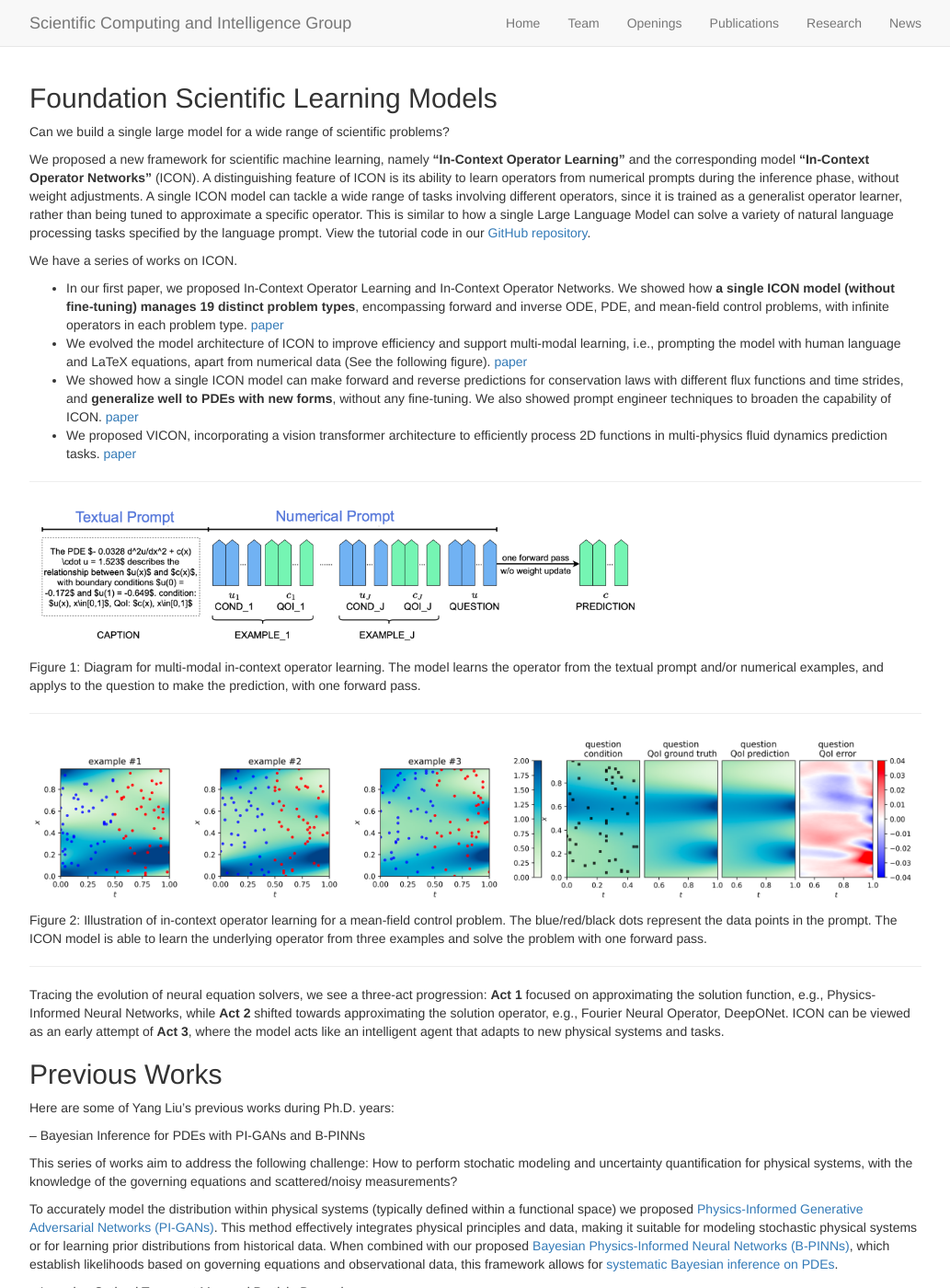
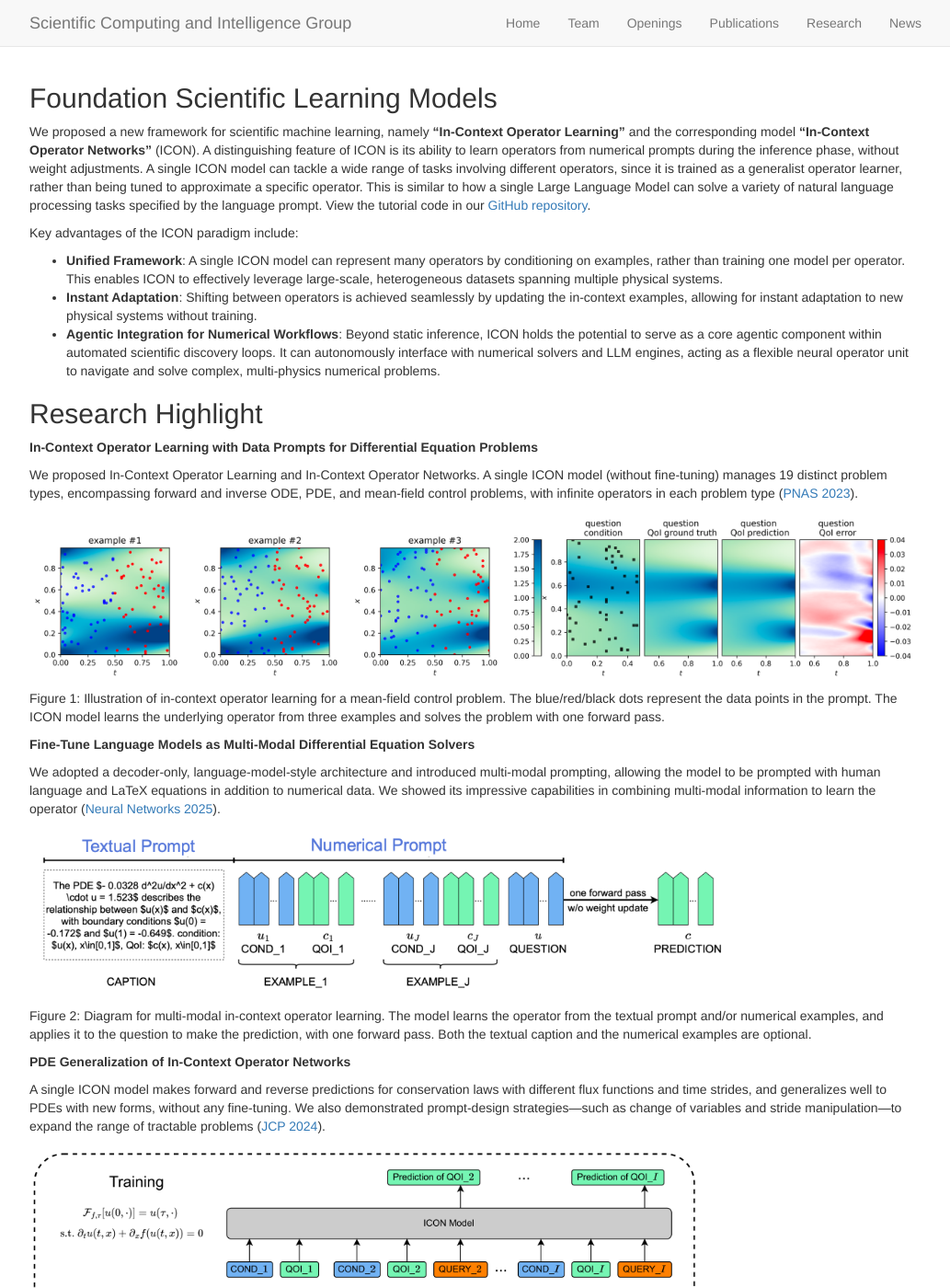
Before and after one commit to scaling-group/scaling-group.github.io, a Jekyll site: the page built from _pages/research.md, in a window 1280 px wide and 1400 px high. Shown: the whole window at 92% size, without its empty margins (123-1156 px from the left). Built offline with Jekyll 4.4.1, drawn with Linux system fonts in a browser that asks for light colours; some of the changed text lies outside the part shown.

Commit message:
Update research page

```diff
--- a/_pages/research.md
+++ b/_pages/research.md
@@ -10,63 +10,73 @@ permalink: /research/
 
 ## Foundation Scientific Learning Models
 
-Can we build a single large model for a wide range of scientific problems?
+We proposed a new framework for scientific machine learning, namely **“In-Context Operator Learning”** and the corresponding model **“In-Context Operator Networks”** (ICON). A distinguishing feature of ICON is its ability to learn operators from numerical prompts during the inference phase, without weight adjustments. A single ICON model can tackle a wide range of tasks involving different operators, since it is trained as a generalist operator learner, rather than being tuned to approximate a specific operator. This is similar to how a single Large Language Model can solve a variety of natural language processing tasks specified by the language prompt. View the tutorial code in our [GitHub repository](https://github.com/scaling-group/icon-tutorial).
 
-We proposed a new framework for scientific machine learning, namely **“In-Context Operator Learning”** and the corresponding model
-**“In-Context Operator Networks”** (ICON). A distinguishing feature of ICON is its ability to learn operators from numerical prompts during the inference phase, without weight adjustments. A single ICON model can tackle a wide range of tasks involving different operators, since it is trained as a generalist operator learner, rather than being tuned to approximate a specific operator. This is similar to how a single Large Language Model can solve a variety of natural language processing tasks specified by the language prompt. View the tutorial code in our [GitHub repository](https://github.com/scaling-group/icon-tutorial).
+Key advantages of the ICON paradigm include:
+- **Unified Framework**: A single ICON model can represent many operators by conditioning on examples, rather than training one model per operator. This enables ICON to effectively leverage large-scale, heterogeneous datasets spanning multiple physical systems.
+- **Instant Adaptation**: Shifting between operators is achieved seamlessly by updating the in-context examples, allowing for instant adaptation to new physical systems without training.
+- **Agentic Integration for Numerical Workflows**: Beyond static inference, ICON holds the potential to serve as a core agentic component within automated scientific discovery loops. It can autonomously interface with numerical solvers and LLM engines, acting as a flexible neural operator unit to navigate and solve complex, multi-physics numerical problems.
 
-We have a series of works on ICON.
-- In our first paper, we proposed In-Context Operator Learning and In-Context Operator Networks. We showed how **a single ICON model (without fine-tuning) manages 19 distinct problem types**, encompassing forward and inverse ODE, PDE, and mean-field control problems, with infinite operators in each problem type. [paper](https://www.pnas.org/doi/10.1073/pnas.2310142120)
-- We evolved the model architecture of ICON to improve efficiency and support multi-modal learning, i.e., prompting the model with human language and LaTeX equations, apart from numerical data (See the following figure). [paper](https://www.sciencedirect.com/science/article/abs/pii/S089360802500334X)
-- We showed how a single ICON model can make forward and reverse predictions for conservation laws with different flux functions and time strides, and **generalize well to PDEs with new forms**, without any fine-tuning. We also showed prompt engineer techniques to broaden the capability of ICON. [paper](https://www.sciencedirect.com/science/article/pii/S0021999124006272)
-- We proposed VICON, incorporating a vision transformer architecture to efficiently process 2D functions in multi-physics fluid dynamics prediction tasks. [paper](https://arxiv.org/pdf/2411.16063)
-
----
-![]({{ site.url }}{{ site.baseurl }}/images/papers/icon-multi-modal_numerical.png){: style="width: 70%; float: center; margin: 0px"}
-
-Figure 1: Diagram for multi-modal in-context operator learning. The model learns the operator from the textual prompt and/or numerical examples, and applys to the question to make the prediction, with one forward pass.
-
----
-![]({{ site.url }}{{ site.baseurl }}/images/papers/icon-mfg.png){: style="width: 100%; float: center; margin: 0px"}
-
-Figure 2: Illustration of in-context operator learning for a mean-field control problem. The blue/red/black dots represent the data points in the prompt. The ICON model is able to learn the underlying operator from three examples and solve the problem with one forward pass.
-
----
-
-Tracing the evolution of neural equation solvers, we see a three-act progression: **Act 1** focused on approximating the solution function, e.g., Physics-Informed Neural Networks, while **Act 2** shifted towards approximating the solution operator, e.g., Fourier Neural Operator, DeepONet. ICON can be viewed as an early attempt of **Act 3**, where the model acts like an intelligent agent that adapts to new physical systems and tasks.
 
 <!-- **Uncertainty Quantification**
 
 Coming soon... -->
 
+## Research Highlight
 
-## Previous Works
+**In-Context Operator Learning with Data Prompts for Differential Equation Problems**
 
-Here are some of Yang Liu's previous works during Ph.D. years:
+We proposed In-Context Operator Learning and In-Context Operator Networks. A single ICON model (without fine-tuning) manages 19 distinct problem types, encompassing forward and inverse ODE, PDE, and mean-field control problems, with infinite operators in each problem type ([PNAS 2023](https://www.pnas.org/doi/10.1073/pnas.2310142120)).
 
+![]({{ site.url }}{{ site.baseurl }}/images/papers/icon-mfg.png){: style="width: 100%; float: center; margin: 0px"}
 
--- Bayesian Inference for PDEs with PI-GANs and B-PINNs
+Figure 1: Illustration of in-context operator learning for a mean-field control problem. The blue/red/black dots represent the data points in the prompt. The ICON model learns the underlying operator from three examples and solves the problem with one forward pass.
+
+**Fine-Tune Language Models as Multi-Modal Differential Equation Solvers**
+
+We adopted a decoder-only, language-model-style architecture and introduced multi-modal prompting, allowing the model to be prompted with human language and LaTeX equations in addition to numerical data. We showed its impressive capabilities in combining multi-modal information to learn the operator ([Neural Networks 2025](https://www.sciencedirect.com/science/article/abs/pii/S089360802500334X)).
+
+![]({{ site.url }}{{ site.baseurl }}/images/papers/icon-multi-modal_numerical.png){: style="width: 80%; float: center; margin: 0px"}
+
+Figure 2: Diagram for multi-modal in-context operator learning. The model learns the operator from the textual prompt and/or numerical examples, and applies it to the question to make the prediction, with one forward pass. Both the textual caption and the numerical examples are optional.
+
+**PDE Generalization of In-Context Operator Networks**
+
+A single ICON model makes forward and reverse predictions for conservation laws with different flux functions and time strides, and generalizes well to PDEs with new forms, without any fine-tuning. We also demonstrated prompt-design strategies---such as change of variables and stride manipulation---to expand the range of tractable problems ([JCP 2024](https://www.sciencedirect.com/science/article/pii/S0021999124006272)).
+
+![]({{ site.url }}{{ site.baseurl }}/images/papers/icon-weno-jcp.png){: style="width: 75%; float: center; margin: 0px"}
+
+Figure 3: Illustration of training and inference of ICON for PDEs, using conservation laws as examples.
+
+**VICON: Vision In-Context Operator Networks for Multi-Physics Fluid Dynamics Prediction**
+
+We incorporated a patch-wise vision transformer architecture to efficiently process 2D functions, with flexible rollout under varying timestep strides and missing frames, in multi-physics fluid dynamics prediction tasks ([TMLR 2026](https://arxiv.org/pdf/2411.16063)).
+
+![]({{ site.url }}{{ site.baseurl }}/images/papers/VICON.png){: style="width: 80%; float: center; margin: 0px"}
+
+Figure 4: VICON model overview.
+
+## Outdated pre-ICON artifacts during Ph.D.
+
+**Bayesian Inference for PDEs with PI-GANs and B-PINNs**
 
 This series of works aim to address the following challenge: How to perform stochatic modeling and uncertainty quantification for physical systems, with the knowledge of the governing equations and scattered/noisy measurements?
 
-
-To accurately model the distribution within physical systems (typically defined within a functional space) we proposed [Physics-Informed Generative Adversarial Networks (PI-GANs)](https://epubs.siam.org/doi/abs/10.1137/18M1225409?journalCode=sjoce3). This method effectively integrates physical principles and data, making it suitable for modeling stochastic physical systems or for learning prior distributions from historical data. When combined with our proposed [Bayesian Physics-Informed Neural Networks (B-PINNs)](https://www.sciencedirect.com/science/article/abs/pii/S0021999120306872), which establish likelihoods based on governing equations and observational data, this framework allows for [systematic Bayesian inference on PDEs](https://www.sciencedirect.com/science/article/abs/pii/S0021999122001358).
+To accurately model the distribution within physical systems (typically defined within a functional space) we proposed Physics-Informed Generative Adversarial Networks (PI-GANs) ([arxiv 2018](https://arxiv.org/abs/1811.02033), [SIAM SISC 2020](https://epubs.siam.org/doi/abs/10.1137/18M1225409?journalCode=sjoce3)). This method effectively integrates physical principles and data, making it suitable for modeling stochastic physical systems or for learning prior distributions from historical data. When combined with our proposed Bayesian Physics-Informed Neural Networks (B-PINNs) ([arxiv 2020](https://arxiv.org/abs/2003.06097), [JCP 2021](https://www.sciencedirect.com/science/article/abs/pii/S0021999120306872)), which establish likelihoods based on governing equations and observational data, this framework allows for systematic Bayesian inference on PDEs ([arxiv 2021](\https://arxiv.org/abs/2106.05863), [JCP 2022](https://www.sciencedirect.com/science/article/abs/pii/S0021999122001358)).
 
 
--- Learning Optimal Transport Map and Particle Dynamics
+**Learning Optimal Transport Map and Particle Dynamics with Unpaired Samples**
 
-Being the first to draw the connection between deep generative models and the continuous flow formulation of optimal transport, we proposed [potential flow generator](https://ieeexplore.ieee.org/document/9233438) as a plug-and-play generator module for different GANs and flow-based models. With a special ODE-based network architecture and an augmented loss term tied to the Hamilton-Jacobi equation derived from the optimal transport condition, the potential flow generator not only transports the source distribution to the target one, but also approximates the optimal transport map.
+We proposed potential flow generator ([arxiv 2019](https://arxiv.org/pdf/1908.11462), [IEEE TNNLS 2020](https://ieeexplore.ieee.org/document/9233438)) as a plug-and-play generator module for different GANs and flow-based models. With a special ODE-based network architecture and an augmented loss term tied to the Hamilton-Jacobi equation derived from the optimal transport condition, the potential flow generator not only transports the source distribution to the target one, but also approximates the optimal transport map.
 
----
+To the best of my knowledge, this is the first paper to draw the connection between deep generative models and the continuous flow formulation of optimal transport.
 
-![]({{ site.url }}{{ site.baseurl }}/images/papers/WGAN_all.png){: style="width: 40%; float: center; margin: 0px"}
-![]({{ site.url }}{{ site.baseurl }}/images/papers/flow_all.png){: style="width: 45%; float: center; margin: 0px"}
+![]({{ site.url }}{{ site.baseurl }}/images/papers/MNIST-OT.png){: style="width: 80%; float: center; margin: 0px"}
 
-Potential flow generator in GANs (left 3 columns) and normalizing flow (right 3 columns). The first row shows the samples or the unnormalized densities of source distributions $$\mu$$ (in purple) and target distributions $$\nu$$ (in orange), the second row shows the learned optimal transport maps $$G$$ and the push forward distributions $$G_{\#}\mu$$.
+Figure 5: Learned optimal transport mapping from digits 0--4 to 5--9 on the MNIST dataset. The model transforms images to similar ones without the need for paired training samples.
 
----
+Subsequently, we extended this framework to inference of particle dynamics from unpaired observations of particles ([arxiv 2020](https://arxiv.org/abs/2008.01915), [SIAM SISC 2022](https://epubs.siam.org/doi/abs/10.1137/21M1413018)), encompassing non-local particle interactions and high-dimensional stochastic particle dynamics.
 
-Subsequently, we extended this framework to [inference of particle dynamics from paired/unpaired observations of particles](https://epubs.siam.org/doi/abs/10.1137/21M1413018), encompassing non-local particle interactions and high-dimensional stochastic particle dynamics.
 
 These works were cited by other great works in [high-dimensional mean-field problems](https://www.pnas.org/doi/10.1073/pnas.1922204117), [single-cell transcriptomics](https://www.nature.com/articles/s42256-023-00763-w), and [flow matching for generative modeling](https://arxiv.org/pdf/2210.02747).
 
```
Also changed, not shown: Gemfile.lock, images/papers/MNIST-OT.png (added), images/papers/VICON.png (added), 3 other files.
